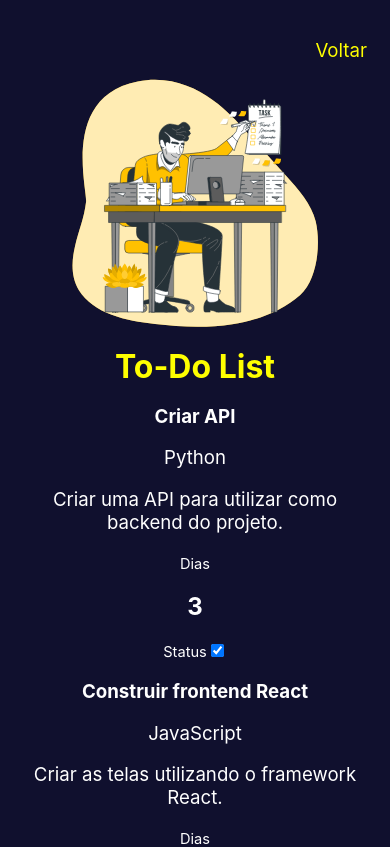
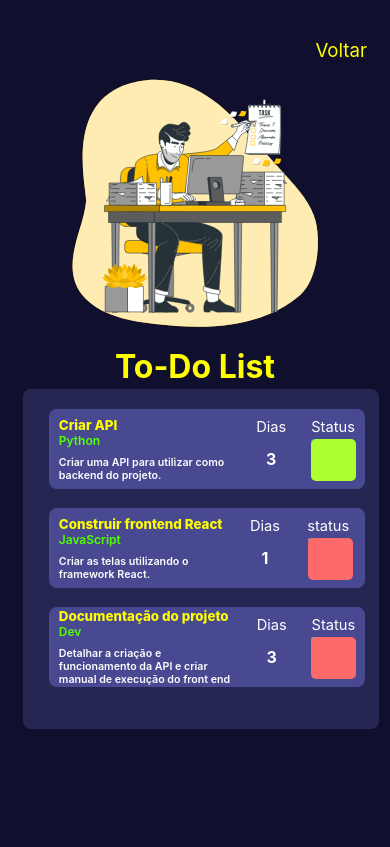
Before and after one commit to JonissonGomes/Todo-Estagio, a React (Create React App) app in the folder todo/frontend/: page /todo in a window 390 px wide. Shown: the top 847 px of the page. Built offline with nearby package versions, Linux system fonts and the light colour scheme.

Commit message:
Criando Responsividade em dispostivos web e mobile

```diff
--- a/todo/frontend/src/pages/todo/todo.css
+++ b/todo/frontend/src/pages/todo/todo.css
@@ -0,0 +1,206 @@
+.boxContainer {
+  background-color: #262652;
+  width: 60%;
+  height: 350px;
+  margin-top: 1%;
+  margin-left: 20%;
+  margin-right: 20%;
+  border-radius: 8px;
+  padding: 30px 30px;
+}
+
+.boxSection {
+  display: flex;
+  justify-content: space-between;
+  align-items: center;
+  text-align: left;
+  background-color: #494991;
+  border-radius: 8px;
+  width: 80%;
+  height: 120px;
+  margin-left: 10%;
+  margin-right: 10%;
+}
+
+.boxContent {
+  margin-left: 2%;
+}
+
+.boxContent h3 {
+  color: yellow;
+  font-size: 18pt;
+  font-weight: 800;
+  margin-bottom: 0;
+  margin-top: 0;
+}
+
+.boxContent .Stack {
+  color: rgb(81, 255, 0);
+  margin-bottom: 0;
+  margin-top: 0;
+  font-size: 14pt;
+  font-weight: 600;
+}
+
+.boxContent .Description {
+  color: #ffffff;
+  margin-bottom: 0;
+  margin-top: 8px;
+  font-size: 14pt;
+  font-weight: 600;
+}
+
+.Dias h2 {
+  font-size: 20pt;
+}
+
+.Status {
+  text-align: center;
+  margin-right: 8%;
+  margin-bottom: 7%;
+}
+
+.Status label {
+  margin-left: 65%;
+}
+
+input[type="checkbox"] {
+  margin-right: 10%;
+  margin-top: 0;
+  margin-bottom: 6%;
+  cursor: pointer;
+}
+input[type="checkbox"]:before {
+  content: "";
+  display: block;
+  position: absolute;
+  width: 4vw;
+  height: 7vh;
+  border-radius: 5px;
+  background-color: #fc6a6a;
+}
+input[type="checkbox"]:checked:before {
+  display: block;
+  position: absolute;
+  width: 4vw;
+  height: 7vh;
+  background-color: greenyellow;
+  border-radius: 5px;
+}
+
+input[type="checkbox"]:checked:after {
+  display: block;
+  width: 4vw;
+  height: 7vh;
+  border: solid white;
+  border-width: 0 2px 2px 0;
+  position: absolute;
+}
+
+@media (max-width: 600px) {
+  .boxContainer {
+    background-color: #262652;
+    width: 90%;
+    height: 300px;
+    margin-top: 1%;
+    margin-left: 1%;
+    margin-right: 1%;
+    border-radius: 8px;
+    padding: 20px 20px;
+  }
+
+  .boxSection {
+    display: flex;
+    justify-content: space-between;
+    align-items: center;
+    text-align: left;
+    background-color: #494991;
+    border-radius: 8px;
+    width: 100%;
+    height: 80px;
+    margin-left: 2%;
+    margin-right: 5%;
+    margin-bottom: 6%;
+  }
+
+  .boxContent {
+    margin-left: 3%;
+  }
+
+  .boxContent h3 {
+    color: yellow;
+    font-size: 10pt;
+    font-weight: 800;
+    margin-bottom: 0;
+    margin-top: 0;
+  }
+
+  .boxContent .Stack {
+    color: rgb(81, 255, 0);
+    margin-bottom: 0;
+    margin-top: 0;
+    font-size: 9pt;
+    font-weight: 600;
+  }
+
+  .boxContent .Description {
+    color: #ffffff;
+    width: 90%;
+    margin-bottom: 0;
+    margin-top: 8px;
+    font-size: 8pt;
+    font-weight: 600;
+  }
+
+  .Dias{
+      margin-right: 3%;
+  }
+
+  .Dias h2 {
+    font-size: 12pt;
+    text-align: center;
+  }
+
+  .Status {
+    text-align: center;
+    margin-right: 8%;
+    margin-bottom: 8.5%;
+  }
+
+  .Status label {
+    margin-left: 35%;
+  }
+
+  input[type="checkbox"] {
+    margin-right: 10%;
+    margin-top: 0;
+    margin-bottom: 6%;
+    cursor: pointer;
+  }
+  input[type="checkbox"]:before {
+    content: "";
+    display: block;
+    position: absolute;
+    width: 45px;
+    height: 5vh;
+    border-radius: 5px;
+    background-color: #fc6a6a;
+  }
+  input[type="checkbox"]:checked:before {
+    display: block;
+    position: absolute;
+    width: 45px;
+    height: 5vh;
+    background-color: greenyellow;
+    border-radius: 5px;
+  }
+
+  input[type="checkbox"]:checked:after {
+    display: block;
+    width: 4vw;
+    height: 7vh;
+    border: solid white;
+    border-width: 0 2px 2px 0;
+    position: absolute;
+  }
+}
```
Also changed, not shown: 1 other file (tests, documents, lock files or other folders).
